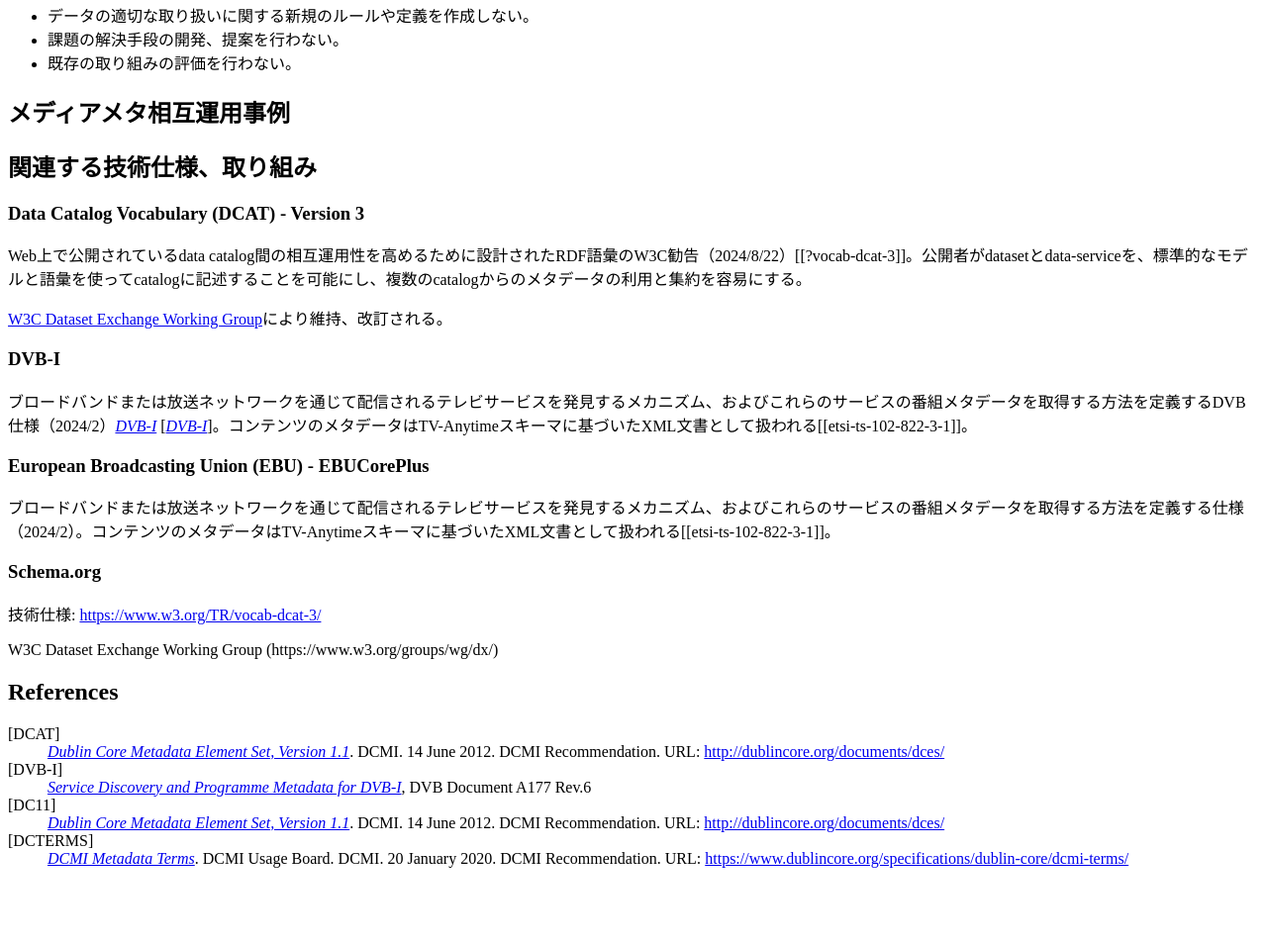
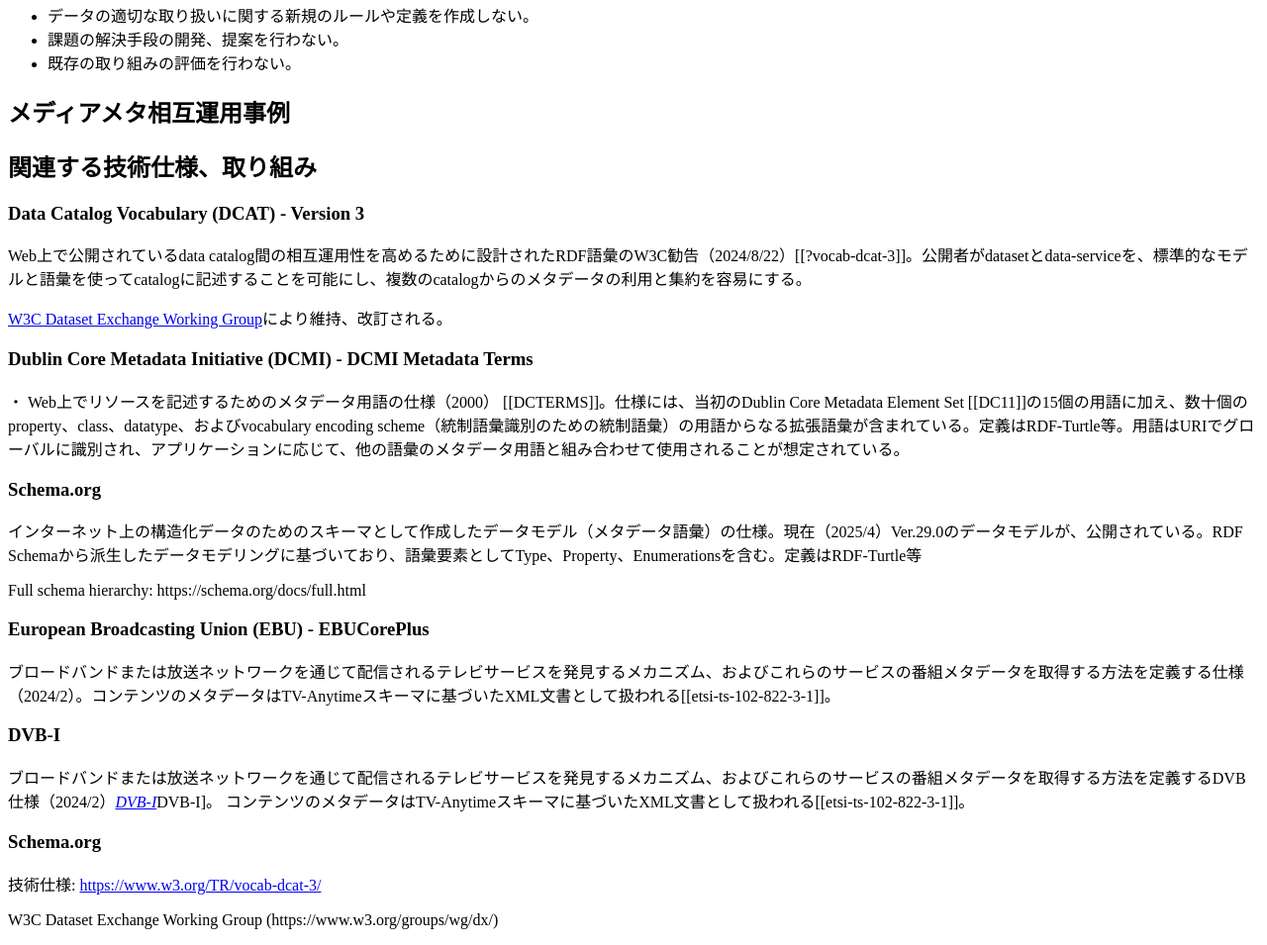
Before and after one commit to w3c-cg/mcm-jp, a plain HTML site: page reports/cg-report-inprogress.html in a window 1280 px wide. Shown: the part 1253-2208 px from the top of the page at 99% size. Before the commit the page ends 2146 px from the top, so only its background shows below. Drawn offline with Linux system fonts and the light colour scheme.

Commit message:
update report-inprogress

```diff
--- a/reports/cg-report-in-progress.html
+++ b/reports/cg-report-inprogress.html
@@ -142,13 +142,29 @@
             <p><a href="https://www.w3.org/groups/wg/dx/">W3C Dataset Exchange Working Group</a>により維持、改訂される。</p>
         </section>
         <section>
-            <h3>DVB-I</h3>
-            <p>ブロードバンドまたは放送ネットワークを通じて配信されるテレビサービスを発見するメカニズム、およびこれらのサービスの番組メタデータを取得する方法を定義するDVB仕様（2024/2）<cite><a href="https://dvb.org/wp-content/uploads/2023/07/A177r6_Service-Discovery-and-Programme-Metadata-for-DVB-I_Draft_TS-103-770-v121_February-2024.pdf">DVB-I</a></cite> [<cite><a href="#ref-DVB-I">DVB-I</a></cite>]。コンテンツのメタデータはTV-Anytimeスキーマに基づいたXML文書として扱われる[[etsi-ts-102-822-3-1]]。
+            <h3>Dublin Core Metadata Initiative (DCMI) - DCMI Metadata Terms</h3>
+            <p>・ Web上でリソースを記述するためのメタデータ用語の仕様（2000） [[DCTERMS]]。仕様には、当初のDublin Core Metadata Element
+            Set [[DC11]]の15個の用語に加え、数十個のproperty、class、datatype、およびvocabulary encoding
+            scheme（統制語彙識別のための統制語彙）の用語からなる拡張語彙が含まれている。定義はRDF-Turtle等。用語はURIでグローバルに識別され、アプリケーションに応じて、他の語彙のメタデータ用語と組み合わせて使用されることが想定されている。
             </p>
+        </section>
+
+
+        <section>
+            <h3><a href="https://schema.org/"></a>Schema.org</h3>
+            <P>インターネット上の構造化データのためのスキーマとして作成したデータモデル（メタデータ語彙）の仕様。現在（2025/4）Ver.29.0のデータモデルが、公開されている。RDF Schemaから派生したデータモデリングに基づいており、語彙要素としてType、Property、Enumerationsを含む。定義はRDF-Turtle等</P>
+            <p>Full schema hierarchy: https://schema.org/docs/full.html</p>
         </section>
         <section>
             <h3>European Broadcasting Union (EBU) - EBUCorePlus</h3>
             <p>ブロードバンドまたは放送ネットワークを通じて配信されるテレビサービスを発見するメカニズム、およびこれらのサービスの番組メタデータを取得する方法を定義する仕様（2024/2）。コンテンツのメタデータはTV-Anytimeスキーマに基づいたXML文書として扱われる[[etsi-ts-102-822-3-1]]。
+            </p>
+        </section>
+        <section>
+            <h3>DVB-I</h3>
+            <p>ブロードバンドまたは放送ネットワークを通じて配信されるテレビサービスを発見するメカニズム、およびこれらのサービスの番組メタデータを取得する方法を定義するDVB仕様（2024/2）<cite><a
+                        href="https://dvb.org/wp-content/uploads/2023/07/A177r6_Service-Discovery-and-Programme-Metadata-for-DVB-I_Draft_TS-103-770-v121_February-2024.pdf">DVB-I</a></cite>DVB-I</a></cite>]。
+                        コンテンツのメタデータはTV-Anytimeスキーマに基づいたXML文書として扱われる[[etsi-ts-102-822-3-1]]。
             </p>
         </section>
         <section>
@@ -159,34 +175,6 @@
     </section>
 
 
-    <section id="References">
-        <h2>References</h2>
-        <dl>
-            <dt>[DCAT]</dt>
-            <dd>
-                <a href="http://dublincore.org/documents/dces/"><cite>Dublin Core Metadata Element Set, Version
-                        1.1</cite></a>. DCMI. 14 June 2012. DCMI Recommendation. URL: <a
-                    href="http://dublincore.org/documents/dces/">http://dublincore.org/documents/dces/</a>
-            </dd>
-            <dt id="ref-DVB-I">[DVB-I]</dt>
-            <dd>
-                <a href="https://dvb.org/wp-content/uploads/2023/07/A177r6_Service-Discovery-and-Programme-Metadata-for-DVB-I_Draft_TS-103-770-v121_February-2024.pdf"><cite>Service Discovery and Programme Metadata for DVB-I</cite></a>, DVB Document A177 Rev.6
-            </dd>
-
-            <dt id="bib-dc11">[DC11]</dt>
-            <dd>
-                <a href="http://dublincore.org/documents/dces/"><cite>Dublin Core Metadata Element Set, Version
-                        1.1</cite></a>. DCMI. 14 June 2012. DCMI Recommendation. URL: <a
-                    href="http://dublincore.org/documents/dces/">http://dublincore.org/documents/dces/</a>
-            </dd>
-            <dt id="bib-dcterms">[DCTERMS]</dt>
-            <dd>
-                <a href="https://www.dublincore.org/specifications/dublin-core/dcmi-terms/"><cite>DCMI Metadata
-                        Terms</cite></a>. DCMI Usage Board. DCMI. 20 January 2020. DCMI Recommendation. URL: <a
-                    href="https://www.dublincore.org/specifications/dublin-core/dcmi-terms/">https://www.dublincore.org/specifications/dublin-core/dcmi-terms/</a>
-            </dd>
-        </dl>
-    </section>
 
     <p role="navigation" id="back-to-top">
 
```
